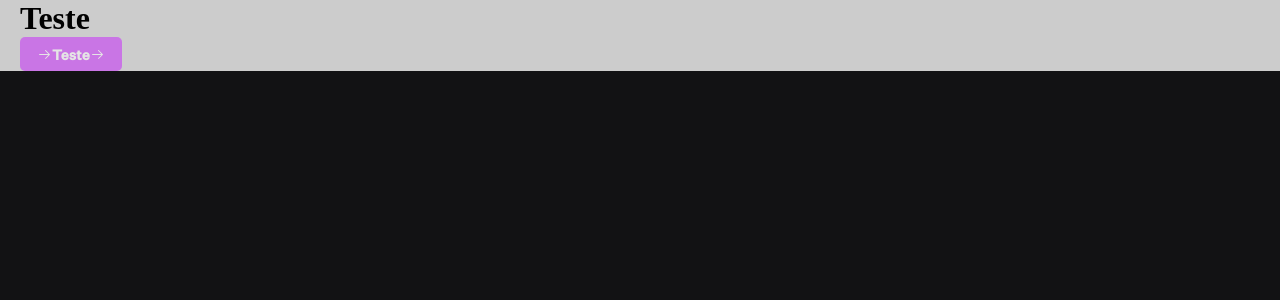
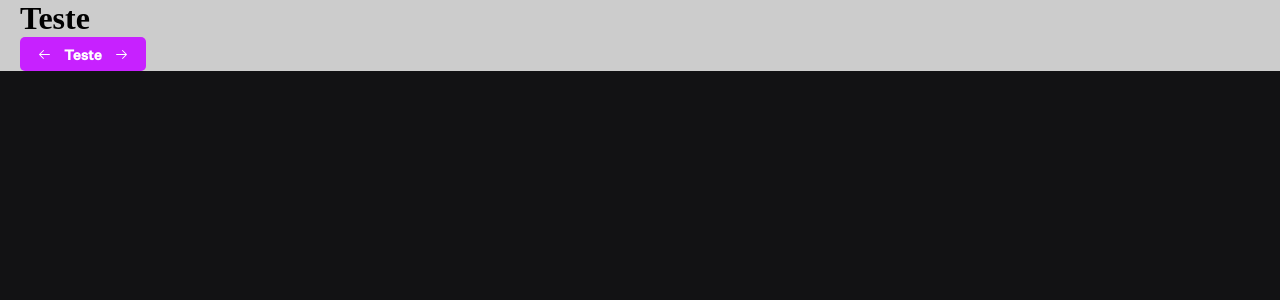
Before and after one commit to ewmapp/react-development, a Next.js app: page / in a window 1280 px wide. Shown: the top 300 px of the page. Built offline with nearby package versions, Linux system fonts and the light colour scheme.

Commit message:
Update button

```diff
--- a/package.json
+++ b/package.json
@@ -14,6 +14,7 @@
   },
   "dependencies": {
     "@radix-ui/colors": "^0.1.8",
+    "@radix-ui/react-icons": "^1.1.0",
     "@stitches/react": "^1.2.6",
     "eslint-config-prettier": "^8.3.0",
     "eslint-plugin-prettier": "^4.0.0",
--- a/packages/styles/src/components/Button.tsx
+++ b/packages/styles/src/components/Button.tsx
@@ -4,6 +4,10 @@ export const ButtonLabel = css({
   display: 'flex',
   alignItems: 'center',
   justifyContent: 'center',
+
+  '& > * + *': {
+    marginLeft: '$3',
+  },
 })
 
 ButtonLabel.toString = () => `.${ButtonLabel.className}`
--- a/packages/web/src/index.ts
+++ b/packages/web/src/index.ts
@@ -164,5 +164,5 @@ export const {
   },
 })
 
-export type { VariantProps } from '@stitches/react'
-export type CSS = Stitches.CSS<typeof config>
+/* export type { VariantProps } from '@stitches/react'
+export type CSS = Stitches.CSS<typeof config> */
--- a/src/pages/index.tsx
+++ b/src/pages/index.tsx
@@ -4,8 +4,9 @@ import Head from 'next/head'
 import { Box } from '../../packages/react/components/box/Box'
 import { Container } from '../../packages/react/components/container/Container'
 import { Button } from '../../packages/react/components/button/Button'
+import { ArrowLeftIcon, ArrowRightIcon } from '@radix-ui/react-icons'
 
-const icone = () => {
+/* const icone = () => {
   return (
     <svg
       width="15"
@@ -22,7 +23,7 @@ const icone = () => {
       ></path>
     </svg>
   )
-}
+} */
 
 export default function Home() {
   return (
@@ -32,7 +33,12 @@ export default function Home() {
       </Head>
       <Container css={{ backgroundColor: '#ccc' }}>
         <h1>Teste</h1>
-        <Button size="sm" disabled leftIcon={icone()} rightIcon={icone()}>
+        <Button
+          size="sm"
+          variant="solid"
+          leftIcon={<ArrowLeftIcon />}
+          rightIcon={<ArrowRightIcon />}
+        >
           Teste
         </Button>
       </Container>
```
Also changed, not shown: 2 other files (tests, documents, lock files or other folders).
